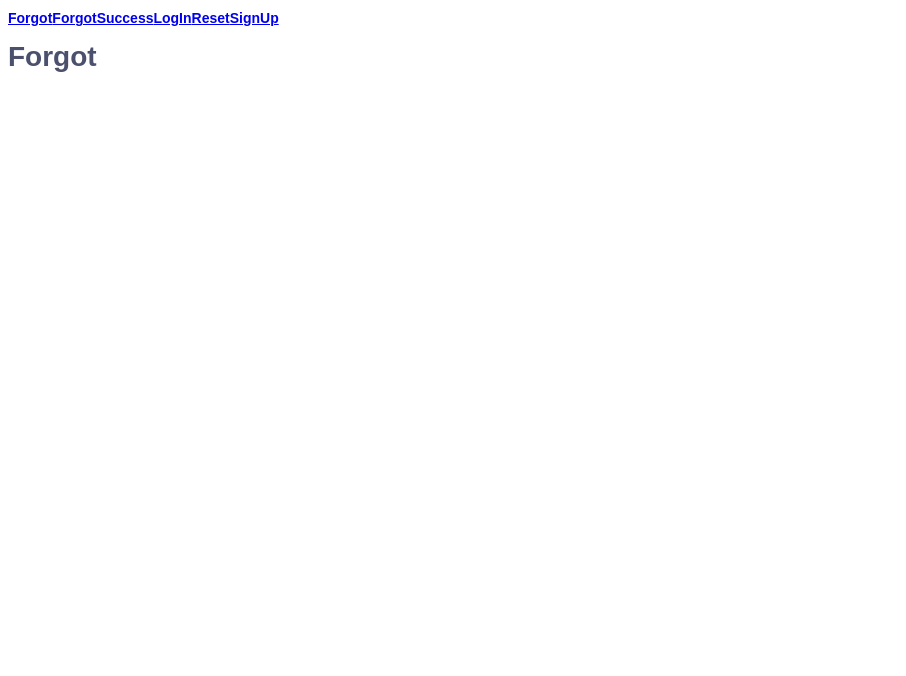
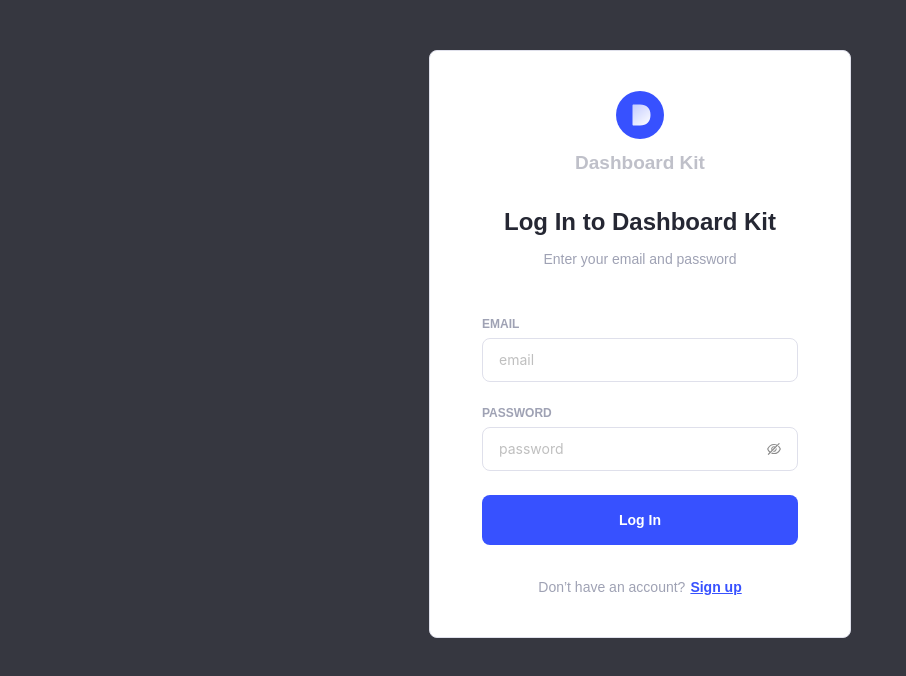
Before and after one commit to KseniaPopova02/dashboard-kit, a React (Create React App) app: page / in a window 1280 px wide. Shown: the top 676 px of the page, without its empty margins (0-906 px from the left). Built offline with nearby package versions, Linux system fonts and the light colour scheme.

Commit message:
add: clear App.jsx

```diff
--- a/src/App.jsx
+++ b/src/App.jsx
@@ -1,29 +1,12 @@
 import { GlobalStyle } from "./styles/globalStyles";
-import { BrowserRouter, Route, Routes, Link } from "react-router-dom";
-import {
-  Forgot,
-  ForgotSuccess,
-  LogIn,
-  Reset,
-  SignUp,
-  NotFound,
-  Layout,
-} from "./modal";
+import { BrowserRouter } from "react-router-dom";
+import { LogIn } from "./modal";
 
 const App = () => (
   <BrowserRouter>
     <GlobalStyle />
 
-    <Routes>
-      <Route path="/" element={<Layout />}>
-        <Route index element={<Forgot />} />
-        <Route path="ForgotSuccess" element={<ForgotSuccess />} />
-        <Route path="LogIn" element={<LogIn />} />
-        <Route path="Reset" element={<Reset />} />
-        <Route path="SignUp" element={<SignUp />} />
-        <Route path="*" element={<NotFound />} />
-      </Route>
-    </Routes>
+    <LogIn />
   </BrowserRouter>
 );
 
--- a/src/modal/LogIn/style.js
+++ b/src/modal/LogIn/style.js
@@ -6,5 +6,9 @@ export const Container = styled.div`
   justify-content: center;
   align-items: center;
   max-width: 380px;
-  margin: auto;
+  margin: 50px auto;
+  background-color: #fff;
+  border: 1px solid #dfe0eb;
+  border-radius: 8px;
+  padding: 40px 20px;
 `;
--- a/src/styles/globalStyles.js
+++ b/src/styles/globalStyles.js
@@ -7,6 +7,8 @@ body {
     color: #4b506d;
     font-size: 14px;
     line-height: 20px;
+    background: #363740;
+
   }
   @font-face {
   font-family: "Mulish", sans-serif;
```
